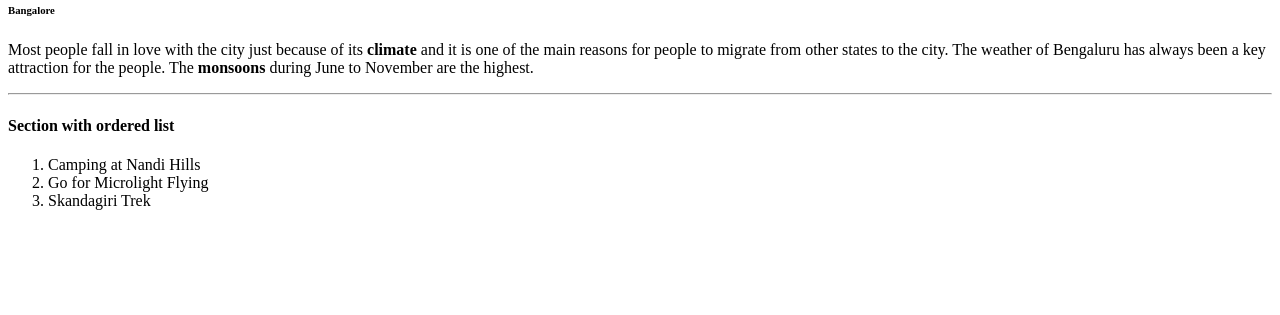
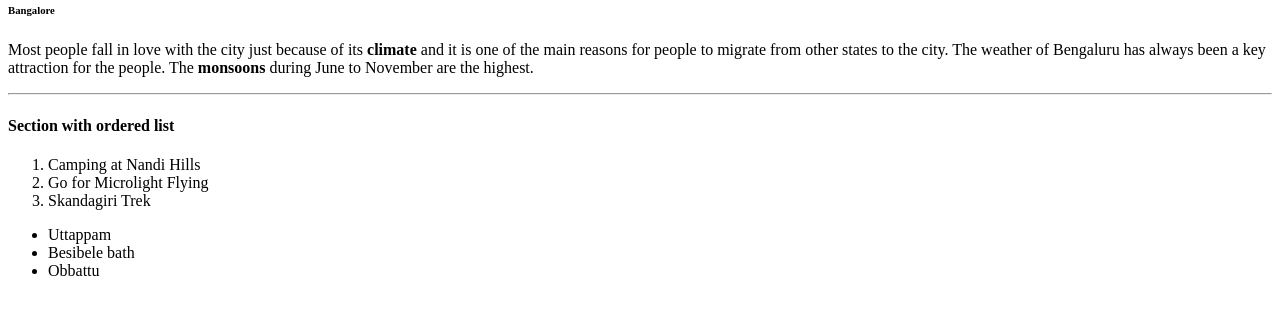
Before and after one commit to 44-563-WebApps-F23/44563-webapps-f23-assignment3-S565725, a plain HTML site: page index.html in a window 1280 px wide. Shown: the part 79-394 px from the top of the page. Drawn offline with Linux system fonts and the light colour scheme.

Commit message:
git commit

```diff
--- a/index.html
+++ b/index.html
@@ -14,6 +14,11 @@
             <li>Go for Microlight Flying</li>
             <li>Skandagiri Trek</li>
         </ol>
+        <ul>
+            <li>Uttappam</li>
+            <li>Besibele bath</li>
+            <li>Obbattu</li>
+        </ul>
 
     </body>
 
```
